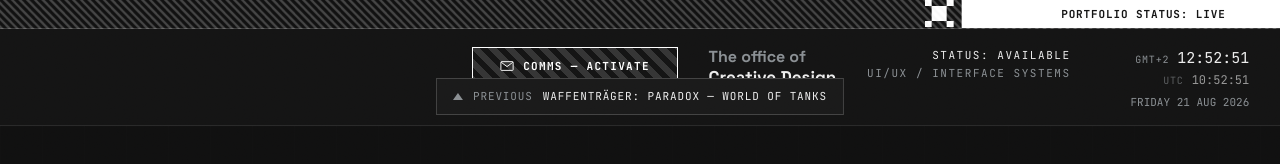
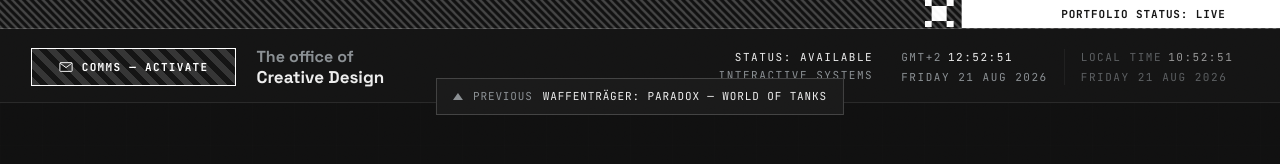
Before and after one commit to ozbayemrah/design, a plain HTML site: page index.html in a window 1280 px wide. Shown: the top 164 px of the page. Drawn offline with Linux system fonts and the light colour scheme; no server answers; animation ran at ten frames a second.

Commit message:
basic visual fixes

```diff
--- a/index.html
+++ b/index.html
@@ -95,36 +95,45 @@
 
 <!-- header -->
 <header class="site">
-  <div class="office">
-    The office of
-    <strong>Creative Design</strong>
+  <div class="header__left">
+    <div class="cta">
+      <a href="mailto:ozbayemrah@gmail.com">
+        <svg class="cta__icon" viewBox="0 0 24 24" width="14" height="14" aria-hidden="true">
+          <rect x="1.5" y="4.5" width="21" height="15" rx="1" fill="none" stroke="currentColor" stroke-width="1.6" />
+          <path d="M2.5 6 L12 13 L21.5 6" fill="none" stroke="currentColor" stroke-width="1.6" stroke-linecap="round" stroke-linejoin="round" />
+        </svg>
+        <span>Comms — Activate</span>
+      </a>
+    </div>
+
+    <div class="office">
+      The office of
+      <strong>Creative Design</strong>
+    </div>
   </div>
 
-  <div class="status-block">
-    <span class="label">STATUS: AVAILABLE</span>
-    <span class="label">UI/UX / INTERFACE SYSTEMS</span>
-  </div>
+  <div class="header__right">
+    <div class="status-block">
+      <span class="label">STATUS: AVAILABLE</span>
+      <span class="label">INTERACTIVE SYSTEMS</span>
+    </div>
 
-  <div class="clock-block">
-    <div class="clock-block__row">
-      <span class="clock-block__zone" id="clock-zone-vienna">GMT</span>
-      <span class="time mono" id="clock-time">--:--:--</span>
+    <div class="clock-block">
+      <div class="clock-block__col">
+        <div class="clock-block__timerow">
+          <span class="clock-block__zone" id="clock-zone-vienna">GMT</span>
+          <span class="time mono" id="clock-time">--:--:--</span>
+        </div>
+        <span class="date" id="clock-date">LOADING</span>
+      </div>
+      <div class="clock-block__col clock-block__col--local">
+        <div class="clock-block__timerow">
+          <span class="clock-block__zone" id="clock-zone-local">Local Time</span>
+          <span class="time mono" id="clock-time-local">--:--:--</span>
+        </div>
+        <span class="date" id="clock-date-local">LOADING</span>
+      </div>
     </div>
-    <div class="clock-block__row clock-block__row--local">
-      <span class="clock-block__zone" id="clock-zone-local">Your Time</span>
-      <span class="time mono" id="clock-time-local">--:--:--</span>
-    </div>
-    <div class="date" id="clock-date">LOADING</div>
-  </div>
-
-  <div class="cta">
-    <a href="mailto:ozbayemrah@gmail.com">
-      <svg class="cta__icon" viewBox="0 0 24 24" width="14" height="14" aria-hidden="true">
-        <rect x="1.5" y="4.5" width="21" height="15" rx="1" fill="none" stroke="currentColor" stroke-width="1.6" />
-        <path d="M2.5 6 L12 13 L21.5 6" fill="none" stroke="currentColor" stroke-width="1.6" stroke-linecap="round" stroke-linejoin="round" />
-      </svg>
-      <span>Comms — Activate</span>
-    </a>
   </div>
 </header>
 
--- a/script.js
+++ b/script.js
@@ -8,16 +8,6 @@ const GITHUB_USER = "ozbayemrah";
 /* ---------- live clock: Vienna (home base) + the visitor's own local time ---------- */
 const TIME_OPTS = { hour: "2-digit", minute: "2-digit", second: "2-digit", hour12: false };
 const DATE_OPTS = { weekday: "long", month: "short", day: "2-digit", year: "numeric" };
-
-const localZoneLabel = (() => {
-  try {
-    const zone = Intl.DateTimeFormat().resolvedOptions().timeZone || "";
-    const city = zone.split("/").pop();
-    return city ? city.replace(/_/g, " ") : "Your Time";
-  } catch (e) {
-    return "Your Time";
-  }
-})();
 
 // "GMT+1" / "GMT+2" — computed live so it stays correct across DST
 // changes instead of hardcoding Vienna's offset.
@@ -35,18 +25,19 @@ function tickClock() {
   const now = new Date();
   const viennaTime = now.toLocaleTimeString("en-GB", { ...TIME_OPTS, timeZone: "Europe/Vienna" });
   const viennaDate = now.toLocaleDateString("en-GB", { ...DATE_OPTS, timeZone: "Europe/Vienna" }).toUpperCase();
-  const localTime = now.toLocaleTimeString([], TIME_OPTS);
+  const localTime = now.toLocaleTimeString("en-GB", TIME_OPTS);
+  const localDate = now.toLocaleDateString("en-GB", DATE_OPTS).toUpperCase();
 
   const timeEl = document.getElementById("clock-time");
   const dateEl = document.getElementById("clock-date");
   const viennaZoneEl = document.getElementById("clock-zone-vienna");
   const localTimeEl = document.getElementById("clock-time-local");
-  const localZoneEl = document.getElementById("clock-zone-local");
+  const localDateEl = document.getElementById("clock-date-local");
   if (timeEl) timeEl.textContent = viennaTime;
   if (dateEl) dateEl.textContent = viennaDate;
   if (viennaZoneEl) viennaZoneEl.textContent = gmtOffsetLabel(now, "Europe/Vienna");
   if (localTimeEl) localTimeEl.textContent = localTime;
-  if (localZoneEl) localZoneEl.textContent = localZoneLabel;
+  if (localDateEl) localDateEl.textContent = localDate;
 }
 tickClock();
 setInterval(tickClock, 1000);
--- a/styles.css
+++ b/styles.css
@@ -176,14 +176,18 @@ header.site {
   position: sticky;
   top: 0;
   z-index: 100;
-  display: grid;
-  grid-template-columns: 1fr auto auto;
+  display: flex;
+  align-items: center;
+  justify-content: space-between;
+  flex-wrap: wrap;
   gap: var(--gap);
-  align-items: start;
   padding: 18px var(--gap) 14px;
   background: var(--bg);
   border-bottom: 1px solid var(--line);
 }
+.header__left { display: flex; align-items: center; gap: 20px; }
+.header__right { display: flex; align-items: center; gap: 28px; }
+
 .office {
   font-family: var(--display);
   font-weight: 700;
@@ -197,40 +201,38 @@ header.site {
 .status-block .label { display: block; margin-bottom: 2px; }
 .status-block .label:first-child { color: var(--fg); }
 
-.clock-block { text-align: right; min-width: 148px; }
-.clock-block__row {
+.clock-block { display: flex; align-items: stretch; min-width: 260px; }
+.clock-block__col {
   display: flex;
-  justify-content: flex-end;
+  flex-direction: column;
+  gap: 3px;
+  padding: 0 16px;
+}
+.clock-block__col:first-child { padding-left: 0; }
+.clock-block__col--local {
+  opacity: 0.6;
+  border-left: 1px solid var(--line);
+}
+.clock-block__timerow {
+  display: flex;
   align-items: baseline;
-  gap: 8px;
+  gap: 6px;
 }
-.clock-block__zone {
-  font-size: 10px;
-  letter-spacing: 0.08em;
+.clock-block__zone,
+.clock-block .time,
+.clock-block .date {
+  font-family: var(--mono);
+  font-size: 11px;
+  letter-spacing: 0.14em;
   text-transform: uppercase;
-  color: var(--muted);
 }
-.clock-block .time {
-  font-size: 15px;
-  color: var(--fg);
-  font-variant-numeric: tabular-nums;
-}
-.clock-block__row--local {
-  margin-top: 2px;
-  opacity: 0.6;
-}
-.clock-block__row--local .time { font-size: 12px; }
-.clock-block .date { color: var(--muted); font-size: 11px; margin-top: 5px; }
+.clock-block__zone { color: var(--muted); }
+.clock-block .time { color: var(--fg); font-variant-numeric: tabular-nums; }
+.clock-block .date { color: var(--muted); }
 
-.cta {
-  grid-column: 1 / -1;
-  justify-self: end;
-  margin-top: 10px;
-  display: none;
-}
+.cta { display: none; }
 @media (min-width: 860px) {
-  .cta { display: inline-block; grid-column: auto; grid-row: 1; margin-top: 0; }
-  header.site { grid-template-columns: 1fr auto auto auto; }
+  .cta { display: inline-block; }
 }
 .cta a {
   display: inline-flex;
@@ -257,8 +259,7 @@ header.site {
 .cta__icon { flex-shrink: 0; }
 
 @media (max-width: 859px) {
-  header.site { grid-template-columns: 1fr; }
-  .status-block, .clock-block { display: none; }
+  .header__right { display: none; }
 }
 
 /* ---------- hero ---------- */
```
